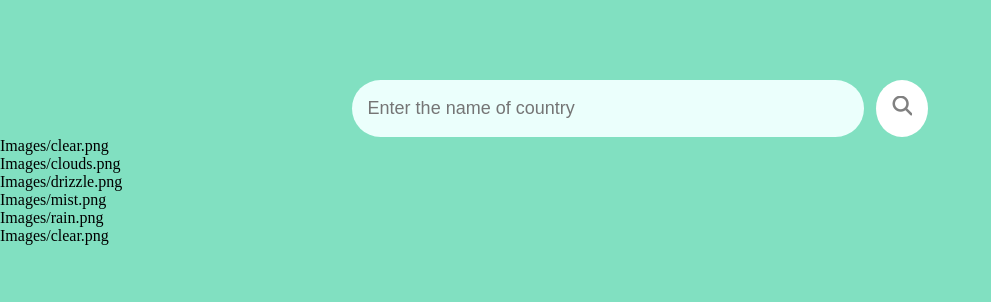
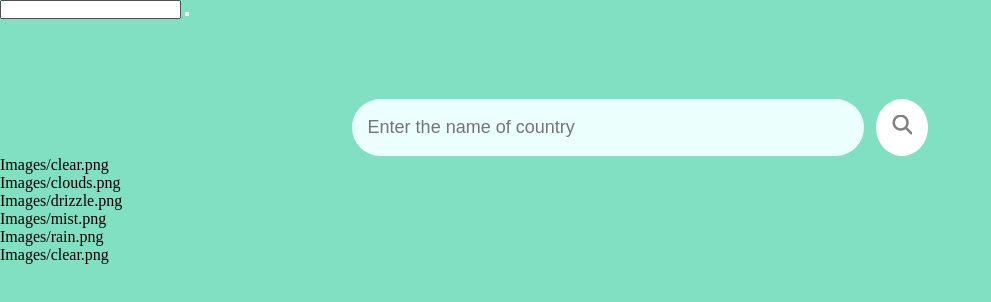
Before and after one commit to AbiralSharmagithub/Weather-App, a plain HTML site: page index.html in a window 1280 px wide. Shown: the whole page, without its empty margins (0-991 px from the left). Drawn offline with Linux system fonts and the light colour scheme.

Commit message:
refactor:restructure of html

```diff
--- a/index.html
+++ b/index.html
@@ -8,7 +8,10 @@
     <title>Weather App</title>
 </head>
 <body>
-
+    <div class="container">
+        <input type="text" name="search" id="search">
+        <button id="search-btn"></button>
+    </div>
 <script src="Javascript/index.js"></script>
 </body>
 </html>
```
